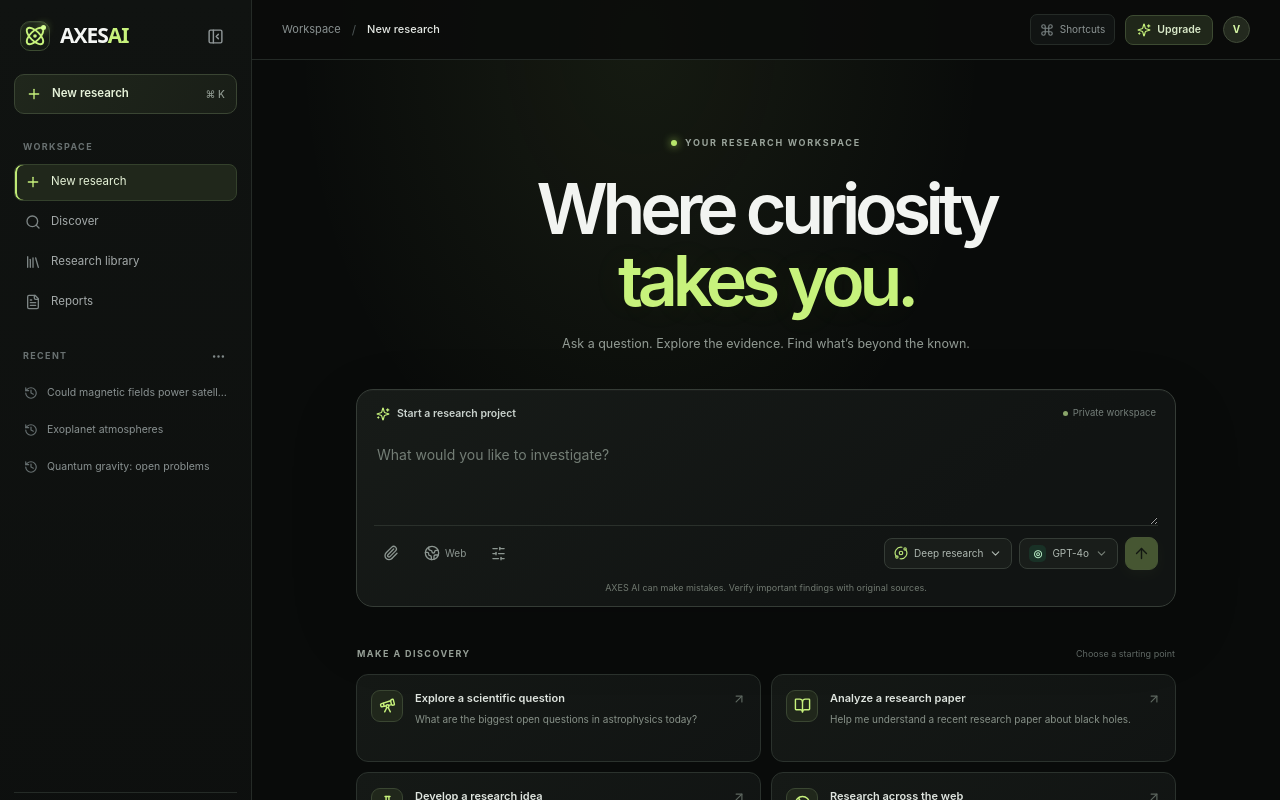
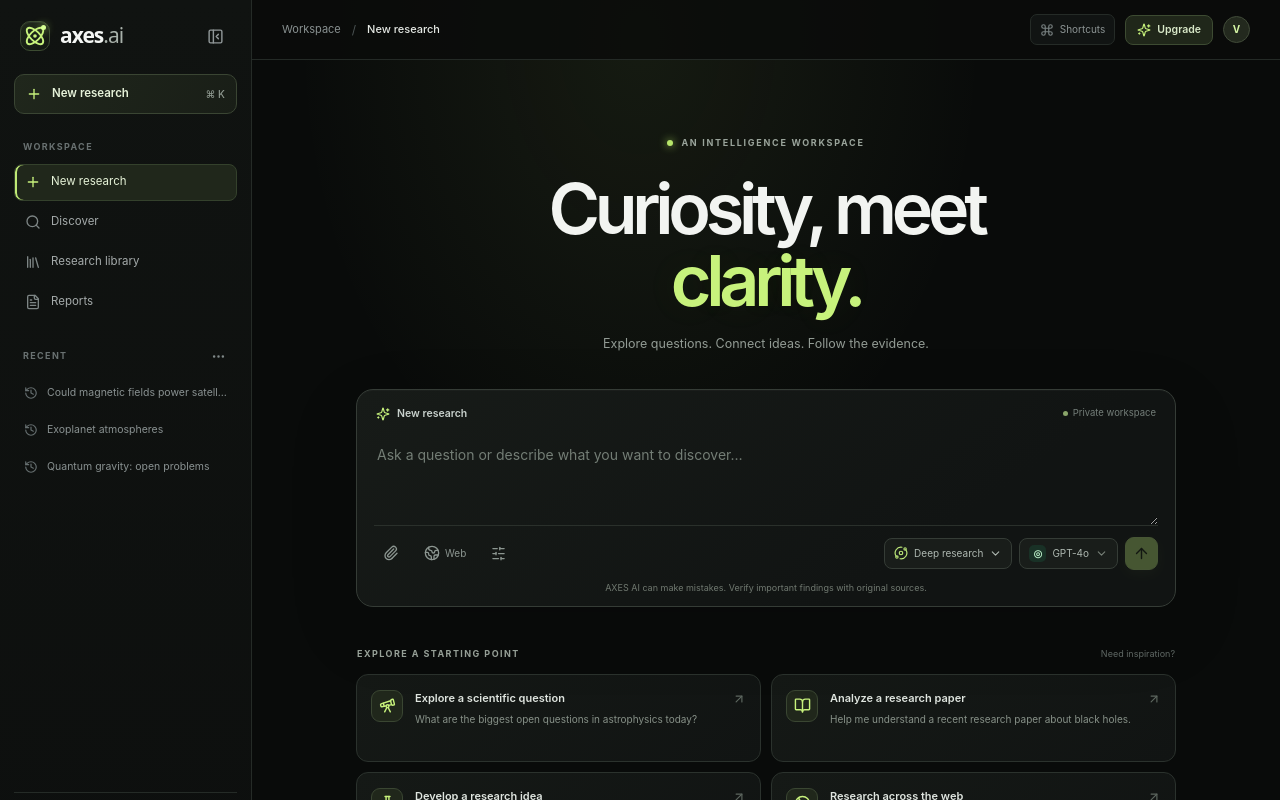
Before and after one commit to shamikghosh187-ux/API-Flow, a Next.js app: page / in a window 1280 px wide. Shown: the top 800 px of the page. Built offline with nearby package versions, Linux system fonts and the light colour scheme.

Commit message:
Refine AXES AI workspace copy and brand presentation

```diff
--- a/src/app/page.tsx
+++ b/src/app/page.tsx
@@ -33,7 +33,7 @@ const suggestions = [
 function Brand() {
   return <div className="axes-brand">
     <span className="axes-symbol"><Atom size={22}/><i/></span>
-    <span>AXES<span>AI</span></span>
+    <span>axes<span className="brand-ai">.ai</span></span>
   </div>;
 }
 
@@ -89,11 +89,11 @@ export default function Home() {
       <div className="research-scroll">
         <div className="research-content">
           {messages.length === 0 ? <>
-            <div className="welcome-eyebrow"><span className="status-dot"/> YOUR RESEARCH WORKSPACE</div>
-            <div className="welcome-title"><h1>Where curiosity<br/><em>takes you.</em></h1><p>Ask a question. Explore the evidence. Find what’s beyond the known.</p></div>
+            <div className="welcome-eyebrow"><span className="status-dot"/> AN INTELLIGENCE WORKSPACE</div>
+            <div className="welcome-title"><h1>Curiosity, meet<br/><em>clarity.</em></h1><p>Explore questions. Connect ideas. Follow the evidence.</p></div>
             <div className="research-composer">
-              <div className="composer-top"><span className="composer-label"><Sparkles size={14}/> Start a research project</span><span className="private-label"><span/> Private workspace</span></div>
-              <textarea value={prompt} onChange={(e) => setPrompt(e.target.value)} onKeyDown={(e) => {if(e.key === "Enter" && !e.shiftKey){e.preventDefault();startResearch();}}} placeholder="What would you like to investigate?" rows={3}/>
+              <div className="composer-top"><span className="composer-label"><Sparkles size={14}/> New research</span><span className="private-label"><span/> Private workspace</span></div>
+              <textarea value={prompt} onChange={(e) => setPrompt(e.target.value)} onKeyDown={(e) => {if(e.key === "Enter" && !e.shiftKey){e.preventDefault();startResearch();}}} placeholder="Ask a question or describe what you want to discover…" rows={3}/>
               <div className="composer-bottom">
                 <div className="composer-tools"><button title="Attach files"><Paperclip size={16}/></button><button title="Search the web"><Globe2 size={16}/><span>Web</span></button><button title="Research settings"><SlidersHorizontal size={15}/></button></div>
                 <div className="composer-controls">
@@ -106,9 +106,9 @@ export default function Home() {
               </div>
               <div className="composer-footnote">AXES AI can make mistakes. Verify important findings with original sources.</div>
             </div>
-            <div className="suggestion-heading"><span>MAKE A DISCOVERY</span><span>Choose a starting point</span></div>
+            <div className="suggestion-heading"><span>EXPLORE A STARTING POINT</span><span>Need inspiration?</span></div>
             <div className="suggestion-grid">{suggestions.map(({icon:Icon,title,prompt:sample})=><button key={title} className="suggestion-card" onClick={() => setPrompt(sample)}><span className="suggestion-icon"><Icon size={17}/></span><span><b>{title}</b><small>{sample}</small></span><ArrowUp size={14} className="suggestion-arrow"/></button>)}</div>
-            <div className="workspace-footer"><span><span className="footer-dot"/> Research tools ready</span><span>Powered by AXES AI <b>·</b> API gateway</span></div>
+            <div className="workspace-footer"><span><span className="footer-dot"/> Workspace ready</span><span>Built for deeper thinking <b>·</b> AXES AI</span></div>
           </> : <div className="research-session">
             <div className="session-title"><span className="session-icon"><Microscope size={17}/></span><div><small>RESEARCH PROJECT</small><h1>{messages[messages.length-1]}</h1></div></div>
             <div className="session-status"><span className="status-dot"/> {researching ? "Preparing your research..." : "Research prompt created"} <span>·</span> {selectedModel.model}</div>
```
